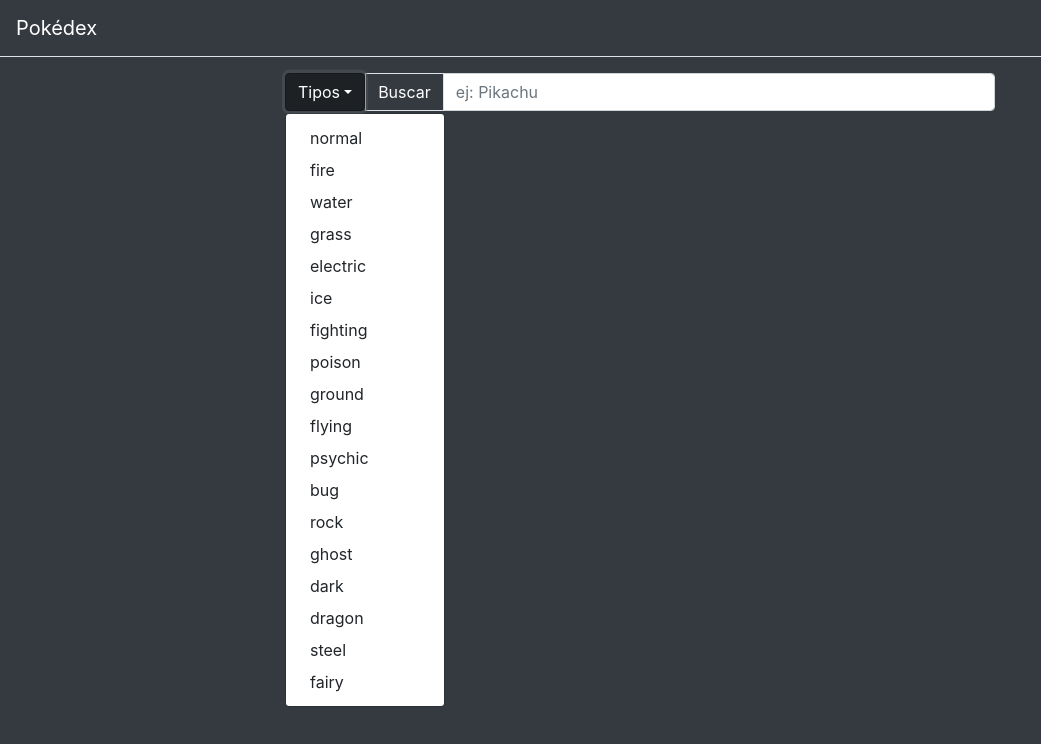
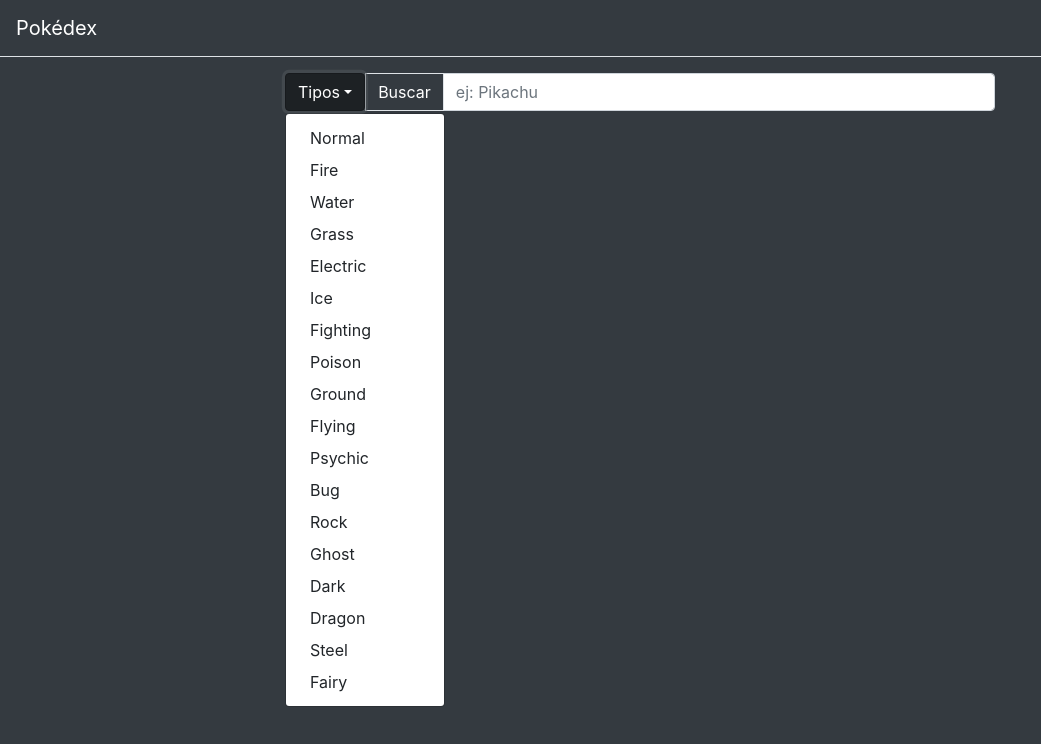
Before and after one commit to LuchoRivas/poketestf, a React (Create React App) app: page / in a window 1280 px wide. Both pictures are taken after a click on the button "Tipos". Shown: the top 744 px of the page, without its empty margins (0-1041 px from the left). Built offline with nearby package versions, Linux system fonts and the light colour scheme.

Commit message:
items-dropdown-de-boostrap

```diff
--- /dev/null
+++ b/src/components/itemsDropdown.jsx
@@ -0,0 +1,44 @@
+import React, { useState } from 'react';
+import { DropdownButton, Dropdown, ButtonGroup } from "react-bootstrap";
+import { useEffect } from 'react';
+
+const ItemsDropdown = (props) => {
+    const { onSelect, items, result, dropdownTitle } = props;
+    const [options, setOptions] = useState([]);
+
+    // load tipos
+    useEffect(() => {
+        const types = items;
+        setOptions(types);
+    }, []);
+
+
+
+    return(
+        <React.Fragment>
+            {
+                <DropdownButton
+                    title={dropdownTitle}
+                    variant={'dark'}
+                    as={ButtonGroup}
+                    key={'dropdown'}
+                    id={`dropdown_id`}>
+                    {
+                       options.length > 0 &&
+                        options.map((option, i) =>
+                            <Dropdown.Item
+                                className="text-capitalize"
+                                key={i}
+                                eventKey={`${option}`}
+                                onClick={() => onSelect(option)}>
+                                    {option}
+                            </Dropdown.Item>
+                        )
+                    }
+                </DropdownButton>
+            }
+        </React.Fragment>
+    )
+}
+
+export default ItemsDropdown;
--- a/src/components/main.jsx
+++ b/src/components/main.jsx
@@ -1,16 +1,18 @@
 import React, { useState } from 'react';
 import { Button, InputGroup, FormControl, Row } from "react-bootstrap";
-import { getPokemonByName } from "../services/pokemonService";
+import { getPokemonByName, getPokemosnByType } from "../services/pokemonService";
 import PokeCard from "./pokemonCard";
 import MainPokeCard from "./mainPokemonCard";
 import SearchAlert from "./alert";
-import TypesDropdown from "./typesDropdown";
+import constants from "../constants";
+import TypesDropdown from "./itemsDropdown";
 
  export default function Main () {
 
     const [pokemon, setPokemon] = useState(null);
     const [search, setSearch] = useState(null);
     const [error, setError] = useState(null);
+    const [pokemonTypeResult, setpokemonTypeResult] = useState([]);
 
     const handleChange = (event) => {
         setSearch(event.target.value);
@@ -54,11 +56,22 @@
         setShiny(shiny => !shiny);
     };
 
+    const onTypeSelect = async (pokeType) => {
+        const result = await getPokemosnByType(pokeType);
+        setpokemonTypeResult(result.pokemon);
+    };
+
     return(
         <div>
             <InputGroup className="mb-3 col-8 offset-2">
                 <InputGroup.Prepend>
-                    <TypesDropdown></TypesDropdown>
+                    {/* dropdown */}
+                    <TypesDropdown
+                        items={constants.pokemonTypes || []}
+                        onSelect={onTypeSelect}
+                        dropdownTitle={'Tipos'}
+                    ></TypesDropdown>
+                    {/* panel de busqueda */}
                     <Button onClick={onPokemonSearch} className="border" variant="dark">Buscar</Button>
                 </InputGroup.Prepend>
                 <FormControl placeholder="ej: Pikachu" type="text" name="search" aria-describedby="basic-addon1" onChange={handleChange} onKeyPress={handleKeyDown} value={search}/>
@@ -74,6 +87,9 @@
                 error &&
                     <SearchAlert errorMsg={error}></SearchAlert>
             }
+            {
+                pokemonTypeResult.length > 0 && pokemonTypeResult.map(x => x.pokemon.name)
+            }
         </div>
     )
 };
--- a/src/components/typesDropdown.jsx
+++ /dev/null
@@ -1,32 +0,0 @@
-import React, { useState } from 'react';
-import { DropdownButton, Dropdown, ButtonGroup } from "react-bootstrap";
-import constants from "../constants";
-import { useEffect } from 'react';
-
-const TypesDropdown = (props) => {
-    const [pokemonTypes, setpokemonTypes] = useState([]);
-
-    useEffect(() => {
-        const types = constants.pokemonTypes;
-        setpokemonTypes(types);
-    }, []);
-
-    return(
-        <React.Fragment>
-            {
-                <DropdownButton
-                    title={'Tipos'}
-                    variant={'dark'}
-                    as={ButtonGroup}
-                    key={'dropdown'}
-                    id={`dropdown_id`}>
-                    {
-                       pokemonTypes.length > 0 && pokemonTypes.map((x, i) => <Dropdown.Item key={i} eventKey="1">{x}</Dropdown.Item>)
-                    }
-                </DropdownButton>
-            }
-        </React.Fragment>
-    )
-}
-
-export default TypesDropdown;
```
